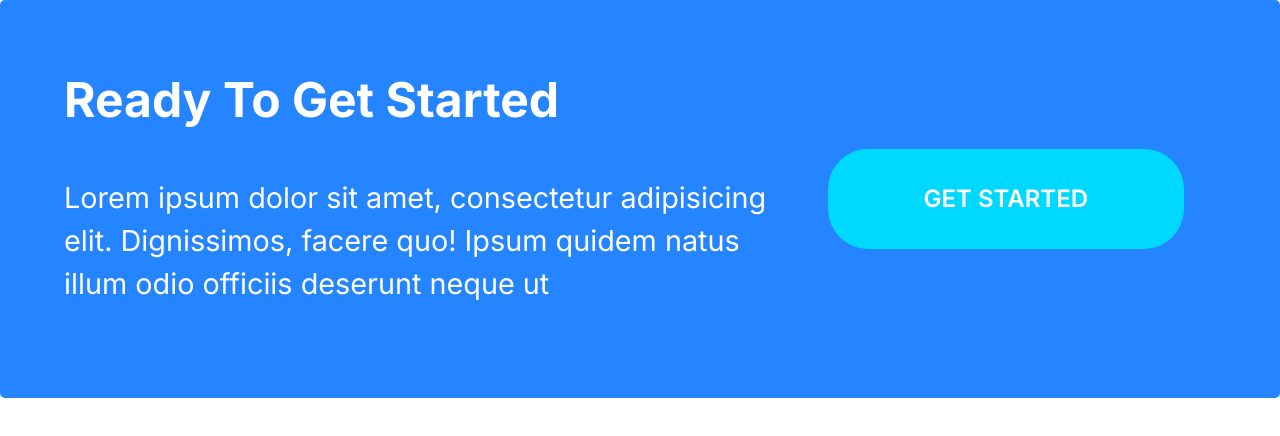
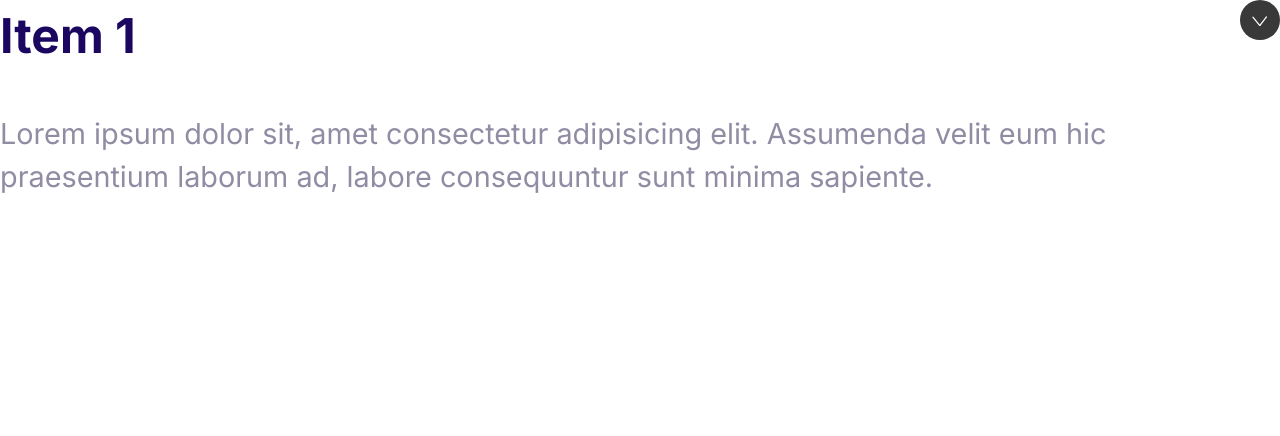
Before and after one commit to JAGADESH938/E-commerce, a plain HTML site: page index.html in a window 1280 px wide. Drawn offline with Linux system fonts and the light colour scheme.

Commit message:
collaboration

```diff
--- a/CSS/styles.css
+++ b/CSS/styles.css
@@ -517,3 +517,34 @@ a {
     margin: 0 2rem;
   }
 }
+
+.collapsible__header {
+  display: flex;
+  justify-content: space-between;
+}
+
+.collapsible__heading {
+  margin-top: 0;
+  font-size: 3rem;
+}
+
+.collapsible__chevron {
+  transform: rotate(-90deg);
+  transition: transform 0.3s;
+}
+
+.collapsible__content {
+  max-height: 0;
+  overflow: hidden;
+  transition: all 0.3s;
+
+}
+
+.collapsible--expanded .collapsible__chevron {
+ transform: rotate(0);
+}
+
+.collapsible--expanded .collapsible__content {
+ max-height: 100vh;
+ opacity: 1;
+}
--- a/index.html
+++ b/index.html
@@ -10,17 +10,19 @@
 <link rel="stylesheet" href="CSS/styles.css">
 </head>
 <body>
-  <div class="callout callout--primary">
-    <div class="grid grid--1×2">
-      <div class="callout__content">
-        <h2 class="callout__heading">Ready To Get Started</h2>
-        <p>Lorem ipsum dolor sit amet, consectetur adipisicing
-          elit. Dignissimos, facere quo! Ipsum quidem
-          natus illum odio officiis deserunt neque ut
-        </p>
-      </div>
-      <a href="#" class="btn btn--secondary btn--stretched">Get Started</a>
-    </div>
+  <div class="collapsible collapsible--expanded">
+    <header class="collapsible__header">
+      <h2 class="collapsible__heading">Item 1</h2>
+        <svg class="icon icon--white collapsible__chevron">
+          <use xlink:href="images/sprite.svg#chevron"></use>
+        </svg>
+    </header>
+     <div class="collapsible__content">
+      Lorem ipsum dolor sit, amet consectetur adipisicing elit. Assumenda
+      velit eum hic praesentium laborum ad, labore consequuntur sunt minima
+      sapiente.
+     </div>
   </div>
+  <script src="js/main.js"></script>
 </body>
 </html>
--- /dev/null
+++ b/js/main.js
@@ -0,0 +1,6 @@
+const collapsibles = document.querySelectorAll(".collapsible");
+collapsibles.forEach((item) =>
+  item.addEventListener("click", function () {
+    this.classList.toggle("collapsible--expanded");
+  })
+);
```
Also changed, not shown: components/collaboration.html (added, +14 -0 lines).
